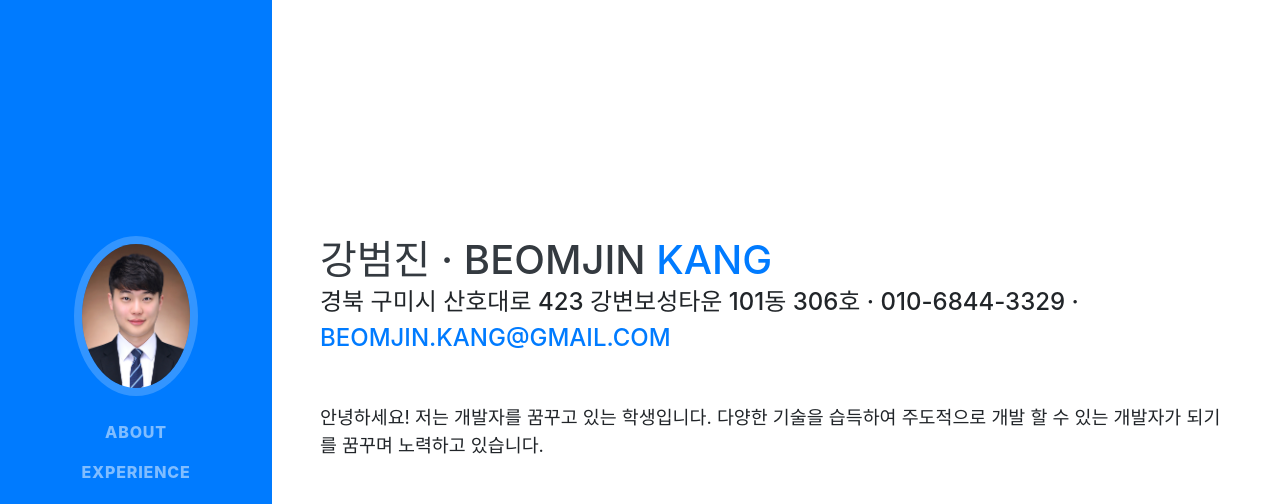
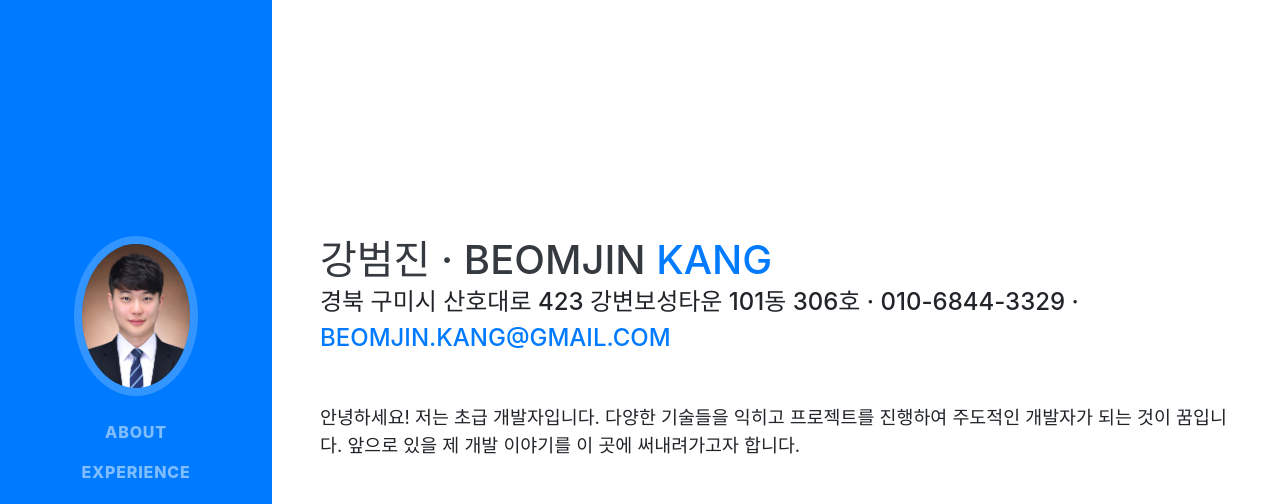
Before and after one commit to kangbam/kangbam.github.io, a website with bundled scripts: page index.html in a window 1280 px wide. Shown: the top 504 px of the page. Built offline with nearby package versions, Linux system fonts and the light colour scheme; a web font is replaced by a local one.

Commit message:
Update index.html

```diff
--- a/index.html
+++ b/index.html
@@ -71,7 +71,7 @@
         <div class="subheading mb-5">경북 구미시 산호대로 423 강변보성타운 101동 306호 · 010-6844-3329 ·
           <a href="mailto:name@email.com">beomjin.kang@gmail.com</a>
         </div>
-        <p class="lead mb-5">안녕하세요! 저는 개발자를 꿈꾸고 있는 학생입니다. 다양한 기술을 습득하여 주도적으로 개발 할 수 있는 개발자가 되기를 꿈꾸며 노력하고 있습니다.</p>
+        <p class="lead mb-5">안녕하세요! 저는 초급 개발자입니다. 다양한 기술들을 익히고 프로젝트를 진행하여 주도적인 개발자가 되는 것이 꿈입니다. 앞으로 있을 제 개발 이야기를 이 곳에 써내려가고자 합니다.</p>
         <div class="social-icons">
           <a href="#">
             <i class="fab fa-linkedin-in"></i>
```
